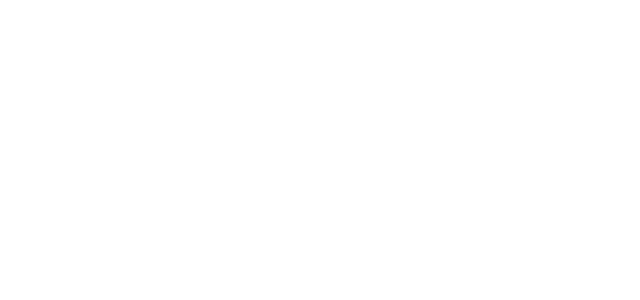
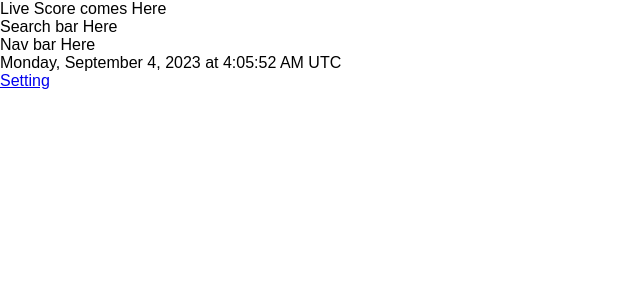
Before and after one commit to NgalemoPatrick/sport-mania, a React (Create React App) app in the folder frontend/: page /dash in a window 1280 px wide. Shown: the top 300 px of the page, without its empty margins (0-640 px from the left). Built offline with nearby package versions, Linux system fonts and the light colour scheme.

Commit message:
dashfooter dashheader added

```diff
--- a/frontend/src/App.js
+++ b/frontend/src/App.js
@@ -1,16 +1,17 @@
-import {Routes, Route} from 'react-router-dom'
-import Layouts from './components/Layouts';
-import Public from './components/Public';
-import Login from './features/auth/Login';
-import Register from './features/Register';
+import { Routes, Route } from "react-router-dom";
+import Layouts from "./components/Layouts";
+import Public from "./components/Public";
+import Login from "./features/auth/Login";
+import Register from "./features/Register";
+import DashLayout from "./components/DashLayout";
 function App() {
   return (
     <Routes>
-        <Route path='/' element={<Layouts />} >
-          <Route index element={<Public />} />
-          <Route path='login' element={<Login />} />
-          <Route path='register' element={<Register />} />
-
+      <Route path="/" element={<Layouts />}>
+        <Route index element={<Public />} />
+        <Route path="login" element={<Login />} />
+        <Route path="register" element={<Register />} />
+        <Route path='dash' element={<DashLayout />} />
       </Route>
     </Routes>
   );
--- a/frontend/src/components/DAshLayout.js
+++ b/frontend/src/components/DAshLayout.js
@@ -1,14 +1,18 @@
-import React from 'react'
-import { Outlet } from 'react-router-dom'
+import React from "react";
+import { Outlet } from "react-router-dom";
+import DashHeader from "./DashHeader";
+import DashFooter from "./DashFooter";
 
-const DAshLayout = () => {
+const DashLayout = () => {
   return (
     <>
-    <div className="dash-container">
+      <DashHeader />
+      <div className="dash-container">
         <Outlet />
-    </div>
+      </div>
+      <DashFooter />
     </>
-  )
-}
+  );
+};
 
-export default DAshLayout
+export default DashLayout;
--- /dev/null
+++ b/frontend/src/components/DashFooter.js
@@ -0,0 +1,23 @@
+import { NavLink } from "react-router-dom";
+
+
+import React from 'react'
+
+const DashFooter = () => {
+
+    const date = new Date()
+    const today = new Intl.DateTimeFormat('en-US', {
+        dateStyle: 'full',
+        timeStyle: 'long'
+    }).format(date)
+
+    const content = (
+        <section className="footer-dt">
+            <p>{today}</p>
+            <NavLink to='/dash/users'>Setting</NavLink>
+        </section>
+    )
+  return content
+}
+
+export default DashFooter
--- /dev/null
+++ b/frontend/src/components/DashHeader.js
@@ -0,0 +1,15 @@
+import { NavLink } from "react-router-dom";
+
+import React from "react";
+
+const DashHeader = () => {
+  const content = (<header className="dash-header">
+    <section className="header-live_score">Live Score comes Here</section>
+    <section className="header-search_bar">Search bar Here</section>
+    <section className="header-navbar">Nav bar Here</section>
+  </header>
+  )
+  return content;
+};
+
+export default DashHeader;
--- a/frontend/src/components/Profile.js
+++ b/frontend/src/features/Profile.js
@@ -1,6 +1,3 @@
-import { Outlet } from "react-router-dom";
-
-
 import React from 'react'
 
 const Profile = () => {
```
